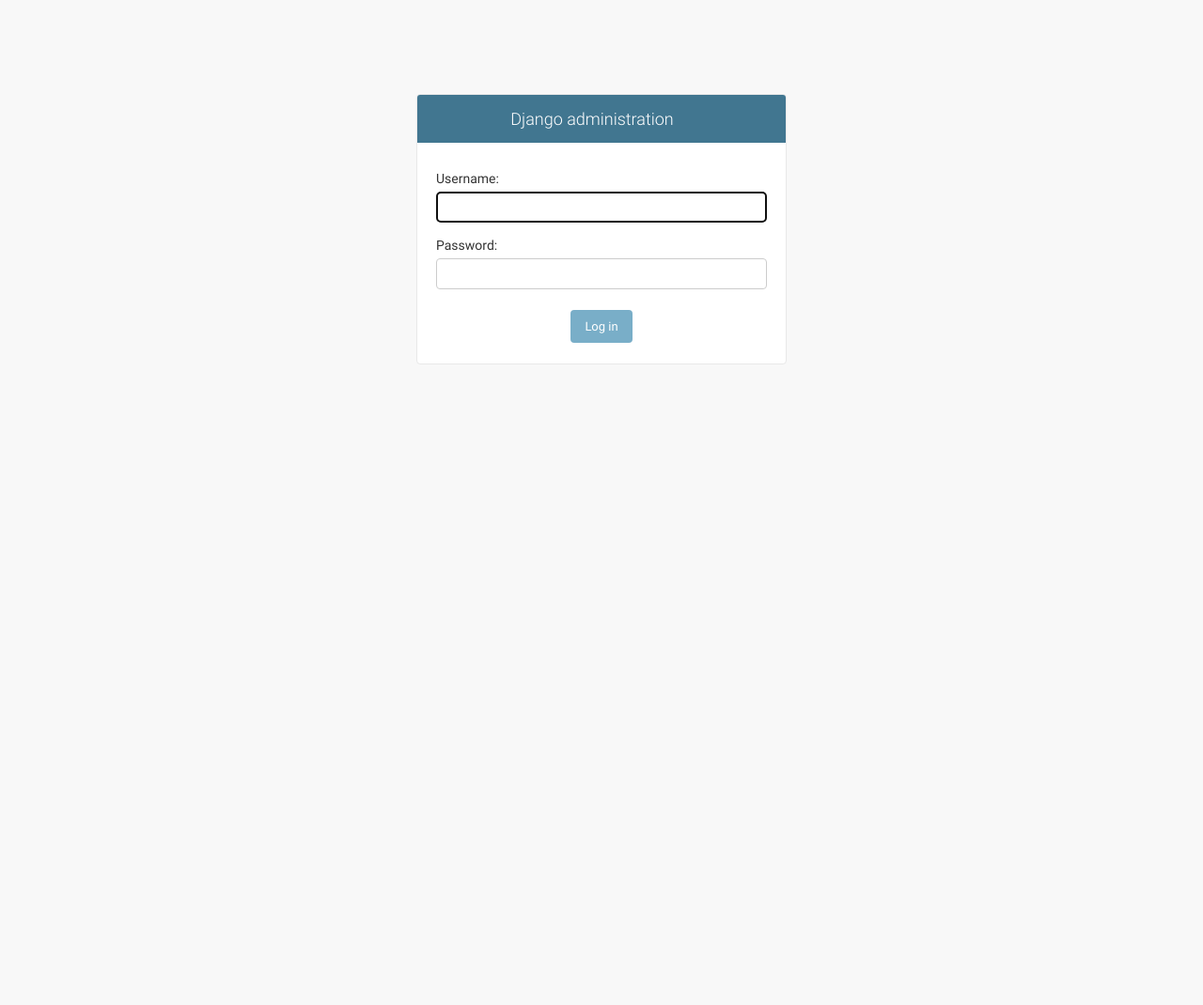
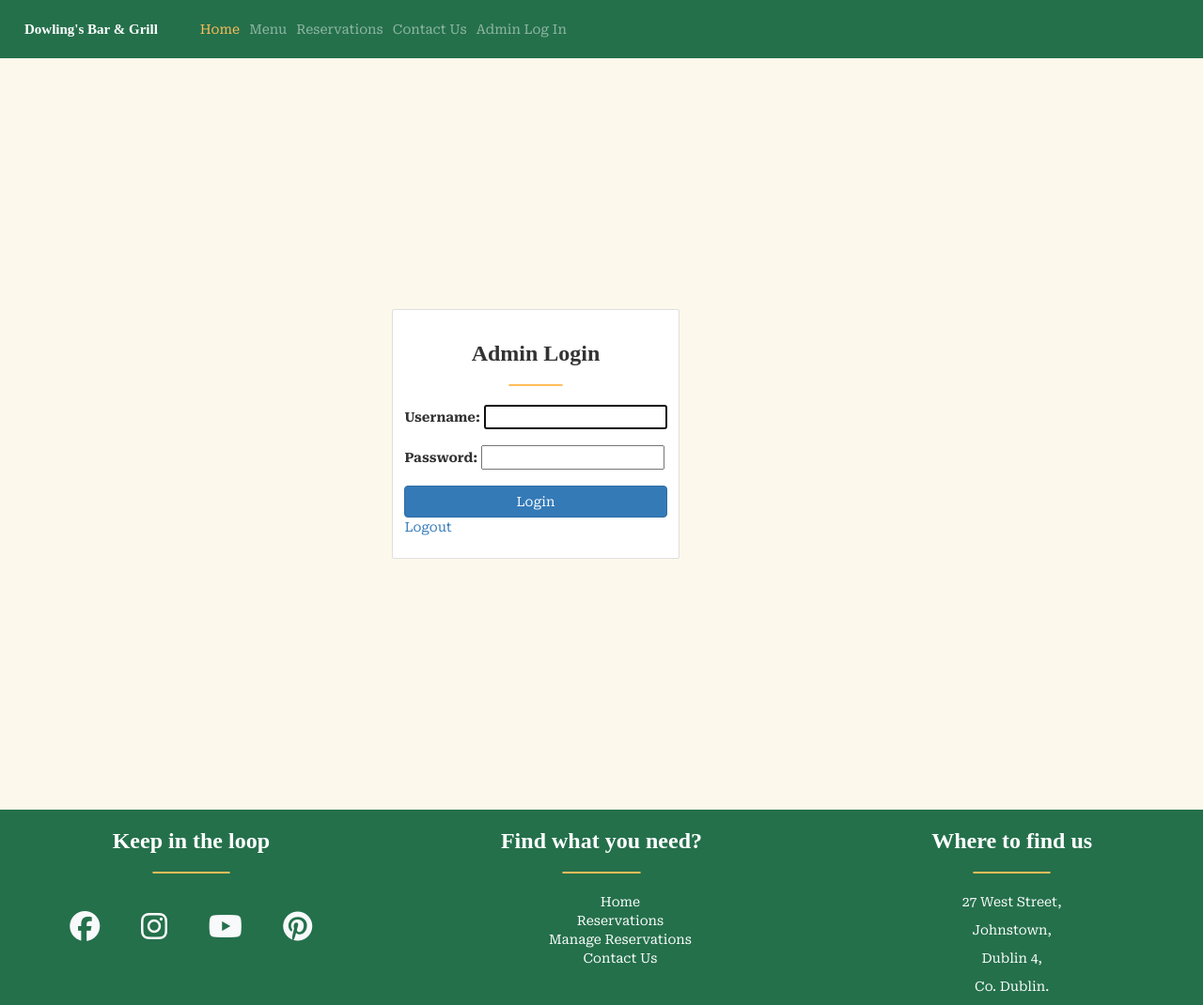
Before and after one commit to mickdowling16/dowlings-bar-and-grill, a Django app: page /admin/login/ in a window 1280 px wide. Shown: the whole page at 94% size. Before the commit the page ends 388 px from the top, so only its background shows below. Run offline with Django 3.2, Linux system fonts and the light colour scheme; some libraries are stand-ins or nearby versions; some web fonts are replaced.

Commit message:
add admin login and logout page to website and link them to manage bookings

```diff
--- a/booking/urls.py
+++ b/booking/urls.py
@@ -1,9 +1,9 @@
 from django.urls import path, include
-from .views import HomeTemplateView, BookingTemplateView, ManageBookingsTemplateView
+from .views import HomeTemplateView, BookingTemplateView, ManageBookingsTemplateView, admin_login
 
 urlpatterns = [
     path("", HomeTemplateView.as_view(), name="home"),
     path("bookings/", BookingTemplateView.as_view(), name="booking"),
-    path("manage-bookings/", ManageBookingsTemplateView.as_view(),
-         name="manage"),
+    path("manage/", ManageBookingsTemplateView.as_view(), name="manage"),
+    path('admin/login/', admin_login, name='admin_login'),
 ]
--- a/booking/views.py
+++ b/booking/views.py
@@ -1,4 +1,4 @@
-from django.shortcuts import render
+from django.shortcuts import render, redirect
 from django.http import HttpResponse, HttpResponseRedirect
 from django.views.generic.base import TemplateView
 from django.core.mail import EmailMessage, message, send_mail
@@ -9,6 +9,8 @@ from django.core.paginator import Paginator
 import datetime
 from django.template import Context
 from django.template.loader import render_to_string, get_template
+from django.contrib.auth import login, authenticate, logout
+from django.contrib.auth.forms import AuthenticationForm
 
 
 class HomeTemplateView(TemplateView):
@@ -115,3 +117,25 @@ class ManageBookingsTemplateView(TemplateView):
             "title": "Manage Bookings"
         })
         return context
+
+
+def admin_login(request):
+    if request.method == 'POST':
+        form = AuthenticationForm(request, request.POST)
+        if form.is_valid():
+            username = form.cleaned_data.get('username')
+            password = form.cleaned_data.get('password')
+            user = authenticate(username=username, password=password)
+            if user is not None and user.is_active and user.is_superuser:
+                login(request, user)
+                # Replace with your desired URL path
+                return redirect('/manage-bookings/')
+    else:
+        form = AuthenticationForm()
+
+    return render(request, 'admin/admin_login.html', {'form': form})
+
+
+def admin_logout(request):
+    logout(request)
+    return redirect('home')
--- a/dowlings_bar/urls.py
+++ b/dowlings_bar/urls.py
@@ -1,8 +1,12 @@
-
 from django.contrib import admin
 from django.urls import path, include
+from booking.views import admin_login, ManageBookingsTemplateView, admin_logout
 
 urlpatterns = [
+    path('admin/login/', admin_login, name='admin_login'),
+    path('admin/logout/', admin_logout, name='admin_logout'),
+    path('admin/dashboard/', ManageBookingsTemplateView.as_view(), name='manage'),
     path('admin/', admin.site.urls),
     path("", include("booking.urls")),
+    path('admin/', admin.site.urls),
 ]
--- a/static/css/style.css
+++ b/static/css/style.css
@@ -28,8 +28,16 @@
 body {
     background-color: #fcf8eb;
     font-family: "Roboto Serif", serif;
-    position: relative;
-    min-height: 100vh;
+    display: flex;
+    flex-direction: column;
+    max-width: 100%;
+    overflow-x: hidden;
+    margin: 0 auto;
+}
+
+.content-container {
+    min-height: 100%;
+    flex: 1;
 }
 
 body h1,
@@ -81,8 +89,9 @@ h6 {
 .page-footer {
     background-color: #24704B;
     color: white;
-    position: absolute;
+    flex-shrink: 0;
     width: 100%;
+    text-align: center;
 }
 
 .footer-links {
@@ -339,3 +348,12 @@ tr:last-child {
         max-width: 33.33%;
     }
 }
+
+/* ------------------------------------------ Admin login page styling */
+.admin-login-page {
+    height: 100vh;
+    display: flex;
+    justify-content: center;
+    align-items: center;
+    margin: 0;
+}
--- /dev/null
+++ b/templates/admin/admin_login.html
@@ -0,0 +1,33 @@
+{% extends 'base.html' %}
+{% load static %}
+
+{% block content %}
+
+<div class="container admin-login-page">
+    <div class="row justify-content-center">
+        <div class="col">
+            <div class="card">
+                <div class="card-body">
+                    <h3 class="card-title text-center">Admin Login</h3>
+                    <hr class="hor-line">
+                    <form method="post">
+                        {% csrf_token %}
+                        <div class="form-group">
+                            {{ form.username.label_tag }}
+                            {{ form.username }}
+                        </div>
+                        <div class="form-group">
+                            {{ form.password.label_tag }}
+                            {{ form.password }}
+                        </div>
+                        <button type="submit" class="btn btn-primary btn-block">Login</button>
+                    </form>
+                    <p><a href="{% url 'admin_logout' %}">Logout</a></p>
+                </div>
+            </div>
+        </div>
+    </div>
+</div>
+
+
+{% endblock content %}
--- a/templates/base.html
+++ b/templates/base.html
@@ -32,19 +32,33 @@
                     <a class="nav-item nav-link" href="#menu-anchor">Menu</a>
                     <a class="nav-item nav-link" href="{% url 'booking' %}">Reservations</a>
                     <a class="nav-item nav-link" href="#contact-anchor">Contact Us</a>
-                    {% if request.user.is_authenticated %}
-                    <a class="nav-item nav-link" href="{% url 'manage' %}">Manage Bookings</a>
+                    <a class="nav-item nav-link" href="{% url 'admin_login' %}">Admin Log In</a>
+
+                    {% if request.user.is_authenticated and request.user.is_superuser %}
+                    <div class="nav-item dropdown">
+                        <a class="nav-link dropdown-toggle" href="#" id="adminDropdown" role="button"
+                            data-toggle="dropdown" aria-haspopup="true" aria-expanded="false">
+                            Admin Options
+                        </a>
+                        <div class="dropdown-menu" aria-labelledby="adminDropdown">
+                            <a class="dropdown-item" href="{% url 'manage' %}">Manage Bookings</a>
+                            <!-- Add other admin options here -->
+                        </div>
+                    </div>
                     {% endif %}
                 </div>
             </div>
+
+
         </nav>
     </header>
     <!-- end of navigation section -->
-
-    {% block content %}
+    <div class="content-container">
+        {% block content %}
 
 
-    {% endblock content %}
+        {% endblock content %}
+    </div>
 
     <footer class="page-footer">
         <div class="row">
@@ -88,8 +102,17 @@
     <script src="https://cdn.jsdelivr.net/npm/bootstrap@5.3.0/dist/js/bootstrap.bundle.min.js"
         integrity="sha384-geWF76RCwLtnZ8qwWowPQNguL3RmwHVBC9FhGdlKrxdiJJigb/j/68SIy3Te4Bkz"
         crossorigin="anonymous"></script>
+    <script src="https://code.jquery.com/jquery-3.5.1.slim.min.js"></script>
+    <script src="https://cdn.jsdelivr.net/npm/@popperjs/core@2.0.7/dist/umd/popper.min.js"></script>
+    <script src="https://stackpath.bootstrapcdn.com/bootstrap/4.5.2/js/bootstrap.min.js"></script>
 
     <script src="{% static 'js/menu.js' %}"></script>
+
+    <script>
+        $(document).ready(function () {
+            $('.dropdown-toggle').dropdown();
+        });
+    </script>
 </body>
 
 </html>
```
Also changed, not shown: dowlings_bar/settings.py (+7 -0 lines).
